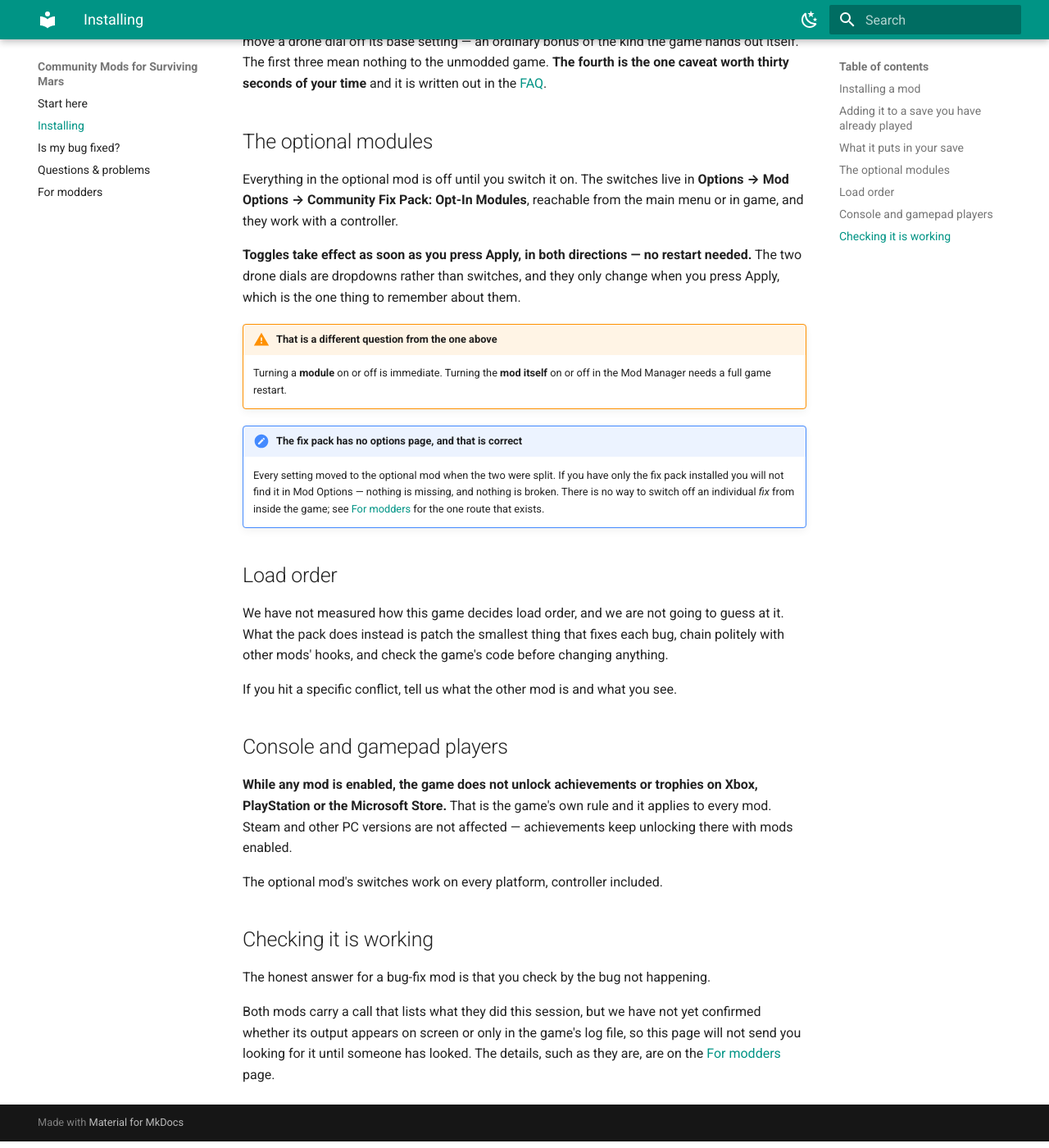
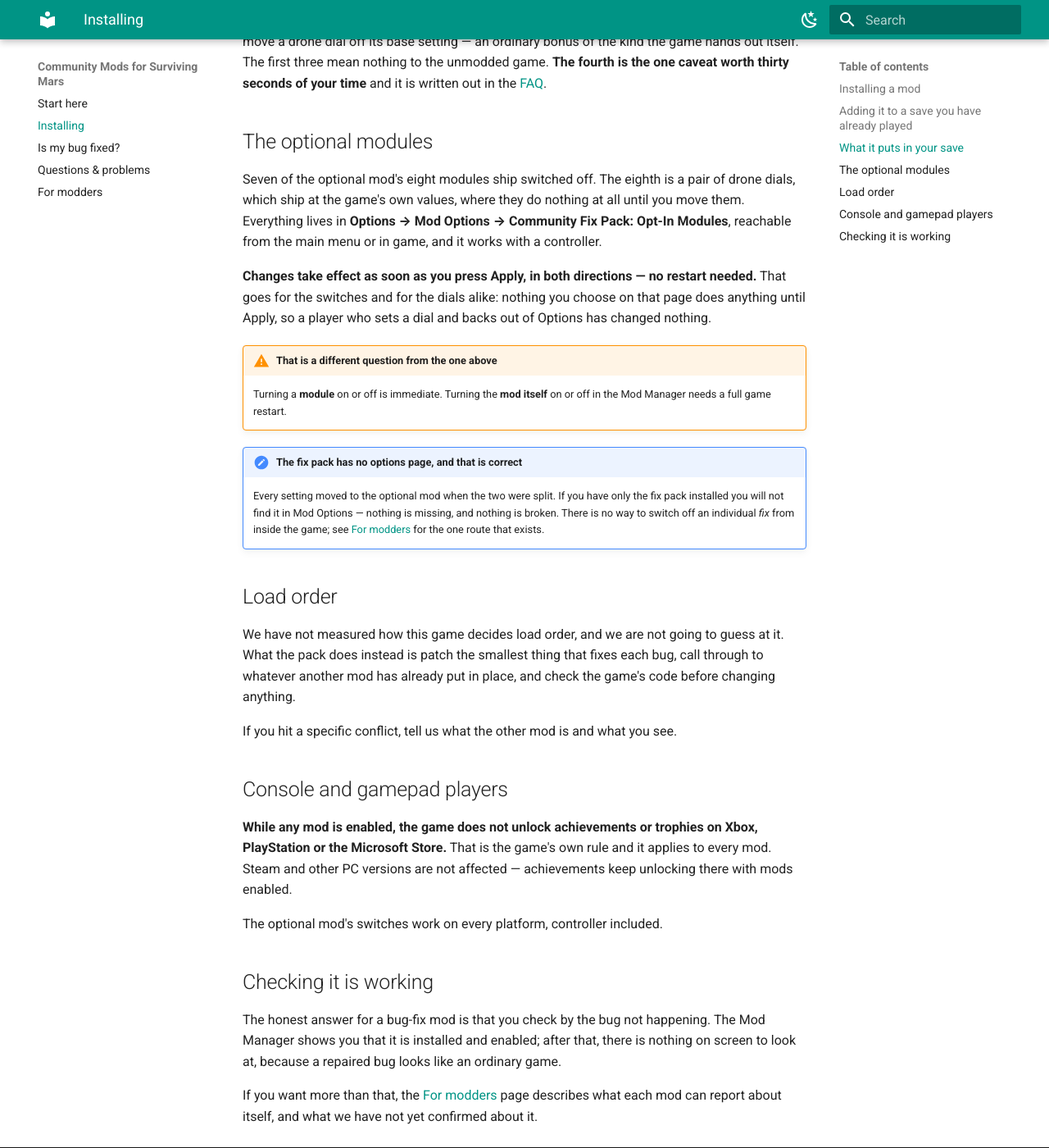
Before and after one commit to catt144/SMR-CommunityMods, an MkDocs documentation site: the page built from content/install.md, in a window 1280 px wide and 1400 px high, scrolled down 1423 px. Shown: the whole window at 82% size. Built offline with MkDocs 1.6.1 and Material for MkDocs 9.7.7, drawn with Linux system fonts in a browser that asks for light colours.

Commit message:
The remaining pages take the inspectors' corrections: the blanket sentence about everything in a savegame being meaningless without the pack now carries the one exception it always had two pages away, the optional mod stops being described as eight things that are off when two of them are dials sitting at the game's own values, and the console sentence stops flatly contradicting the modders' page next door. The dial recipe gains the precondition that makes it work at all - a colony has to be loaded - the re-nagging warning is measured in game hours rather than in real minutes that depend on your speed, the retirement-dome policy remembers that it only moves the unemployed, and the modders are warned that the second mod's save fields carry the first mod's prefix, which would otherwise mislead anyone reading a save. The repository's own front page stops describing four specimen pages that no longer exist

```diff
--- a/content/install.md
+++ b/content/install.md
@@ -59,13 +59,16 @@ and it is written out in the [FAQ](faq.md#how-do-i-get-it-out).
 
 ## The optional modules
 
-Everything in the optional mod is off until you switch it on. The switches live in
-**Options → Mod Options → Community Fix Pack: Opt-In Modules**, reachable from the
-main menu or in game, and they work with a controller.
+Seven of the optional mod's eight modules ship switched off. The eighth is a pair
+of drone dials, which ship at the game's own values, where they do nothing at all
+until you move them. Everything lives in **Options → Mod Options → Community Fix
+Pack: Opt-In Modules**, reachable from the main menu or in game, and it works with
+a controller.
 
-**Toggles take effect as soon as you press Apply, in both directions — no restart
-needed.** The two drone dials are dropdowns rather than switches, and they only
-change when you press Apply, which is the one thing to remember about them.
+**Changes take effect as soon as you press Apply, in both directions — no restart
+needed.** That goes for the switches and for the dials alike: nothing you choose
+on that page does anything until Apply, so a player who sets a dial and backs out
+of Options has changed nothing.
 
 !!! warning "That is a different question from the one above"
     Turning a **module** on or off is immediate. Turning the **mod itself** on or
@@ -82,8 +85,8 @@ change when you press Apply, which is the one thing to remember about them.
 
 We have not measured how this game decides load order, and we are not going to
 guess at it. What the pack does instead is patch the smallest thing that fixes
-each bug, chain politely with other mods' hooks, and check the game's code before
-changing anything.
+each bug, call through to whatever another mod has already put in place, and
+check the game's code before changing anything.
 
 If you hit a specific conflict, tell us what the other mod is and what you see.
 
@@ -99,8 +102,8 @@ The optional mod's switches work on every platform, controller included.
 ## Checking it is working
 
 The honest answer for a bug-fix mod is that you check by the bug not happening.
+The Mod Manager shows you that it is installed and enabled; after that, there is
+nothing on screen to look at, because a repaired bug looks like an ordinary game.
 
-Both mods carry a call that lists what they did this session, but we have not yet
-confirmed whether its output appears on screen or only in the game's log file, so
-this page will not send you looking for it until someone has looked. The details,
-such as they are, are on the [For modders](for-modders.md) page.
+If you want more than that, the [For modders](for-modders.md) page describes what
+each mod can report about itself, and what we have not yet confirmed about it.
```
Also changed, not shown: README.md (+15 -5 lines), content/faq.md (+48 -36 lines), content/for-modders.md (+16 -11 lines), content/index.md (+6 -3 lines).
